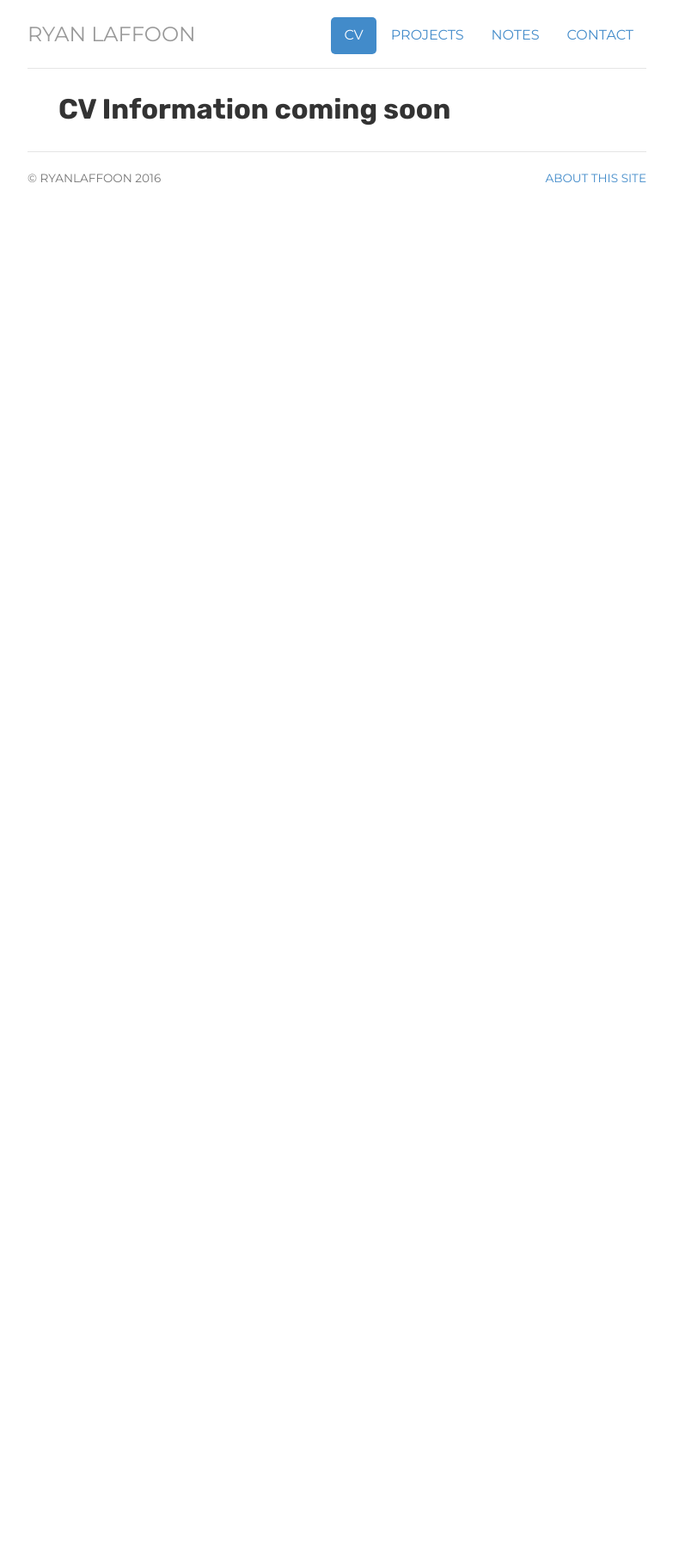
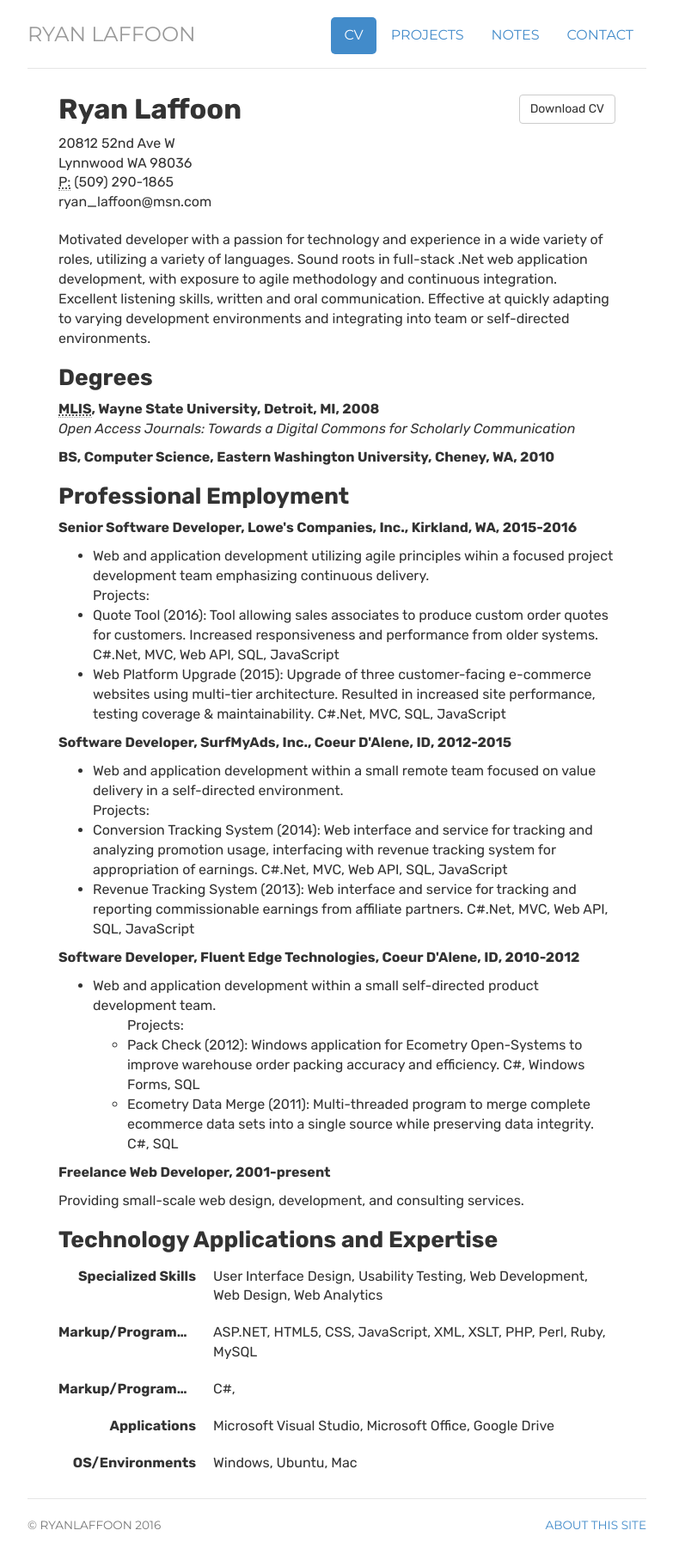
Before and after one commit to ryanlaffoon/ryanlaffoon.github.io, a Jekyll site: the page built from cv/index.html, in a window 1280 px wide. Shown: the whole page at 86% size, without its empty margins (248-1031 px from the left). Built offline with Jekyll 4.4.1, drawn with Linux system fonts in a browser that asks for light colours; before the commit the page ends 900 px from its top, so only the background shows below that.

Commit message:
CV index content

```diff
--- a/cv/index.html
+++ b/cv/index.html
@@ -8,5 +8,74 @@ contact: passive
 description: Ryan Laffoon is a Developer and Musician living and working in Seattle.
 ---
 <div class="cv">
-  <h1>CV Information coming soon</h1>
+    <a href="/files/Laffoon-CV-2016.pdf" class="btn btn-default pull-right" title="Download CV as PDF">Download CV</a>
+    <div itemscope itemtype="http://data-vocabulary.org/Person">
+        <span itemprop="name"><h1>Ryan Laffoon</h1></span>
+        <address>
+            20812 52nd Ave W<br>
+            Lynnwood WA 98036<br>
+            <abbr title="phone">P:</abbr> (509) 290-1865<br>
+            <span class="obfuscate">ryan_laffoon@msn.com</span>
+        </address>
+    </div>
+
+    <p>Motivated developer with a passion for technology and experience in a wide variety of roles, utilizing a variety of languages. Sound roots in full-stack .Net web application development, with exposure to agile methodology and continuous integration. Excellent listening skills, written and oral communication. Effective at quickly adapting to varying development environments and integrating into team or self-directed environments.</p>
+
+    <h2>Degrees</h2>
+    <p>
+        <strong><abbr title="Masters of Library and Information Science">MLIS</abbr>, Wayne State University, Detroit, MI, 2008</strong><br>
+        <!-- <a href="/files/McGlone-OpenAccessJournals-2008.pdf" title="Open Access Journals: Towards a Digital Commons for Scholarly Communication"> --><em>Open Access Journals: Towards a Digital Commons for Scholarly Communication</em> <!-- (PDF)</a> -->
+    </p>
+
+    <p><strong>BS, Computer Science, Eastern Washington University, Cheney, WA, 2010</strong></p>
+
+    <h2>Professional Employment</h2>
+    <p><strong>Senior Software Developer, Lowe's Companies, Inc., Kirkland, WA, 2015-2016</strong></p>
+    <ul>
+        <li>Web and application development utilizing agile principles wihin a focused project development team emphasizing continuous delivery.</li>
+Projects:
+        <li>Quote Tool (2016): Tool allowing sales associates to produce custom order quotes for customers. Increased responsiveness and performance from older systems. C#.Net, MVC, Web API, SQL, JavaScript</li>
+        <li>Web Platform Upgrade (2015): Upgrade of three customer-facing e-commerce websites using multi-tier architecture. Resulted in increased site performance, testing coverage & maintainability. C#.Net, MVC, SQL, JavaScript</li>
+    </ul>
+
+    <p><strong>Software Developer, SurfMyAds, Inc., Coeur D'Alene, ID, 2012-2015</strong></p>
+    <ul>
+        <li>Web and application development within a small remote team focused on value delivery in a self-directed environment.</li>
+            Projects:
+        <li>Conversion Tracking System (2014): Web interface and service for tracking and analyzing promotion usage, interfacing with revenue tracking system for appropriation of earnings. C#.Net, MVC, Web API, SQL, JavaScript</li>
+        <li>Revenue Tracking System (2013): Web interface and service for tracking and reporting commissionable earnings from affiliate partners. C#.Net, MVC, Web API, SQL, JavaScript</li>
+</ul>
+
+    <p><strong>Software Developer, Fluent Edge Technologies, Coeur D'Alene, ID, 2010-2012</strong></p>
+    <ul>
+        <li>Web and application development within a small self-directed product development team.
+            <ul>Projects:
+                <li>Pack Check (2012): Windows application for Ecometry Open-Systems to improve warehouse order packing accuracy and efficiency. C#, Windows Forms, SQL</li>
+                <li>Ecometry Data Merge (2011): Multi-threaded program to merge complete ecommerce data sets into a single source while preserving data integrity. C#, SQL</li>
+            </ul>
+    </ul>
+    <p><strong>Freelance Web Developer, 2001-present</strong></p>
+    <p>Providing small-scale web design, development, and consulting services.</p>
+
+    <h2>Technology Applications and Expertise</h2>
+    <dl class="dl-horizontal">
+        <dt>Specialized Skills</dt>
+        <dd>User Interface Design, Usability Testing, Web Development, Web Design, Web Analytics</dd>
+    </dl>
+    <dl class="dl-horizontal">
+        <dt>Markup/Programming</dt>
+        <dd>ASP.NET, HTML5, CSS, JavaScript, XML, XSLT, PHP, Perl, Ruby, MySQL</dd>
+    </dl>
+    <dl class="dl-horizontal">
+        <dt>Markup/Programming</dt>
+        <dd>C#, </dd>
+    </dl>
+    <dl class="dl-horizontal">
+        <dt>Applications</dt>
+        <dd>Microsoft Visual Studio, Microsoft Office, Google Drive</dd>
+    </dl>
+    <dl class="dl-horizontal">
+        <dt>OS/Environments</dt>
+        <dd>Windows, Ubuntu, Mac</dd>
+    </dl>
 </div>
--- a/index.html
+++ b/index.html
@@ -7,7 +7,7 @@ notes: passive
 contact: passive
 description: Ryan Laffoon is a Software Developer and Musician living and working in Seattle.
 ---
-<div class="row marketing jumbotron">
+<div class="row marketing">
     <div class="col-sm-4">
         <img class="img-circle avatar" alt="Ryan Laffoon" src="img/ryan.jpg">
     </div>
```
